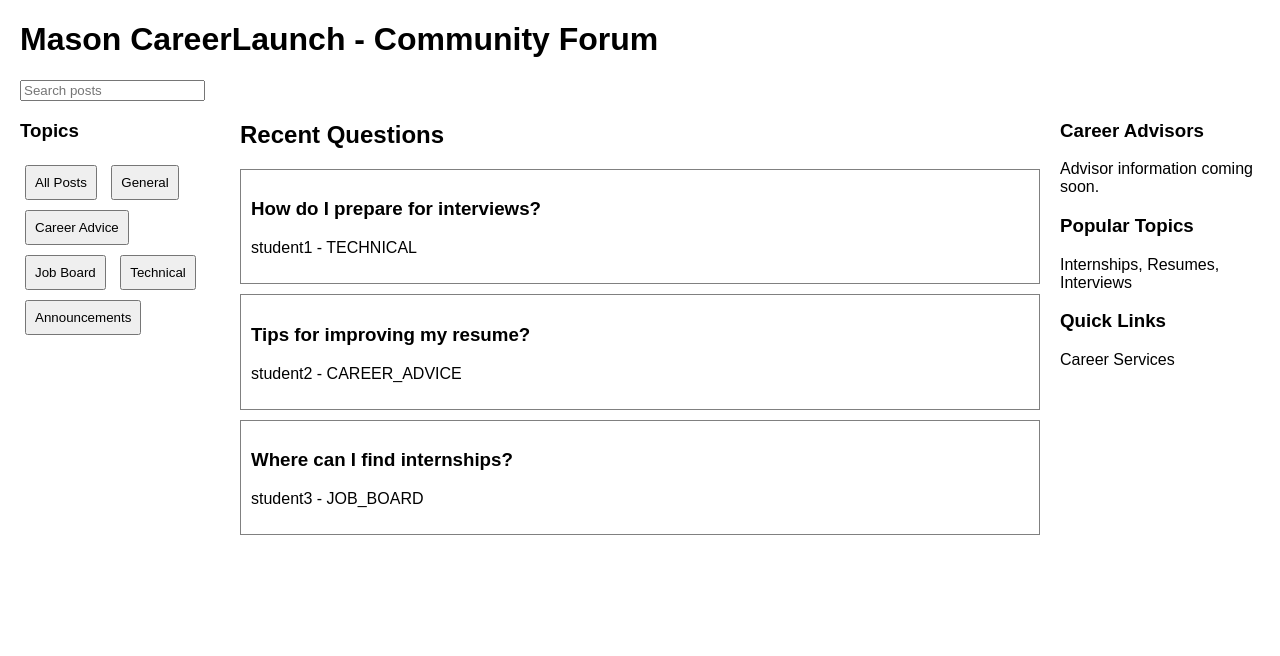
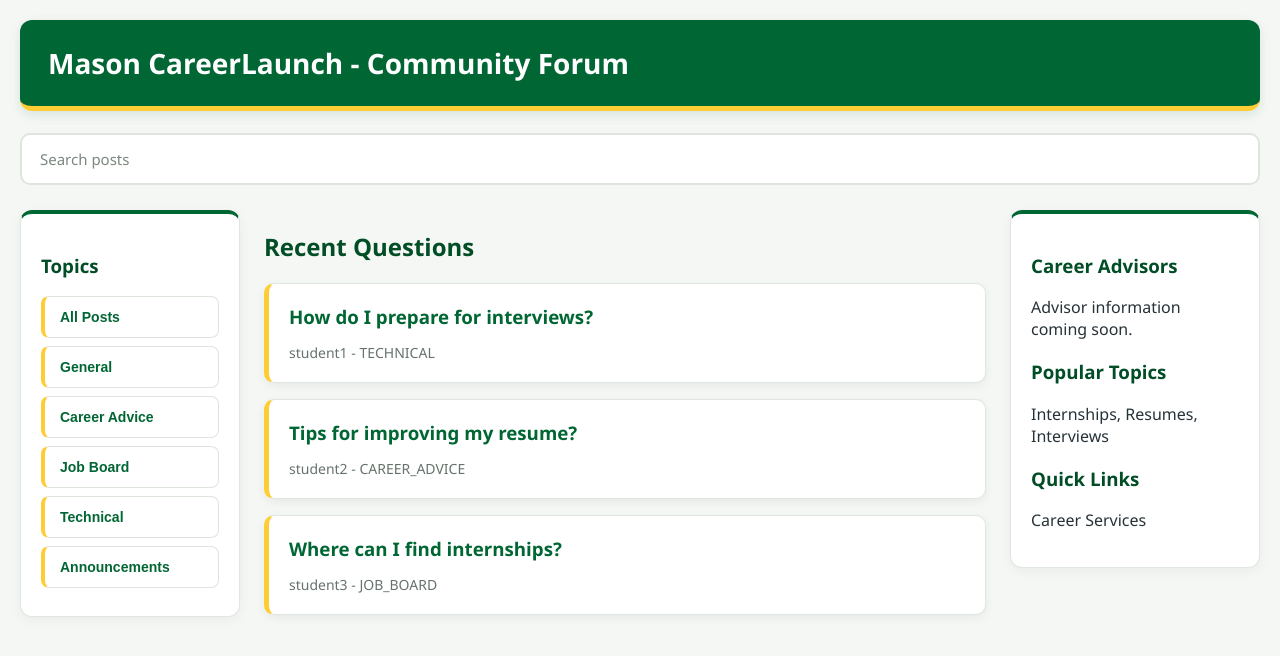
Before and after one commit to gmu-cs321-fall2026/Community_Form_and_Discussion, a plain HTML site: page Code/Webpage/DefaultView.html in a window 1280 px wide. Drawn offline with Linux system fonts and the light colour scheme.

Commit message:
Improving default webpage view with mason green and gold
Updated styles for layout, buttons, and post cards.

```diff
--- a/Code/Webpage/DefaultView.html
+++ b/Code/Webpage/DefaultView.html
@@ -6,35 +6,144 @@
 <title>Community Forum</title>
 
 <style>
+  :root {
+  --mason-green: #006633;
+  --mason-gold: #FFCC33;
+  --dark-green: #004D26;
+  --background: #F5F7F5;
+  --text-color: #263238;
+}
   body {
-    font-family: Arial, sans-serif;
-    margin: 20px;
-  }
+  font-family: "Segoe UI", Arial, sans-serif;
+  margin: 20px;
+  background-color: var(--background);
+  color: var(--text-color);
+}
+  h1 {
+  background-color: var(--mason-green);
+  color: white;
+  padding: 24px 28px;
+  border-bottom: 5px solid var(--mason-gold);
+  border-radius: 12px;
+  margin-bottom: 22px;
+  font-size: 28px;
+  font-weight: 700;
+  box-shadow: 0 4px 12px rgba(0, 102, 51, 0.12);
+}
+
+h2, h3 {
+  color: var(--dark-green);
+}
+  #search {
+  display: block;
+  width: 100%;
+  padding: 14px 18px;
+  border: 2px solid #DDE5DD;
+  border-radius: 10px;
+  background-color: white;
+  font-size: 15px;
+  font-family: inherit;
+  color: var(--text-color);
+  box-sizing: border-box;
+  transition: border-color 0.2s, box-shadow 0.2s;
+}
+  #search:focus {
+  border-color: var(--mason-green);
+  outline: 3px solid rgba(255, 204, 51, 0.5);
+  outline-offset: 1px;
+  box-shadow: 0 3px 10px rgba(0, 102, 51, 0.08);
+}
+
+#search::placeholder {
+  color: #7A887E;
+}
 
   .layout {
-    display: flex;
-    gap: 20px;
-  }
+  display: grid;
+  grid-template-columns: 220px minmax(0, 1fr) 250px;
+  gap: 24px;
+  align-items: start;
+  margin-top: 25px;
+}
 
   aside {
-    width: 200px;
-  }
+  background-color: white;
+  padding: 20px;
+  border: 1px solid #E0E6E0;
+  border-top: 4px solid var(--mason-green);
+  border-radius: 12px;
+  box-shadow: 0 3px 12px rgba(0, 0, 0, 0.05);
+}
 
   main {
-    flex: 1;
-  }
+  min-width: 0;
+}
 
   button {
     margin: 5px;
     padding: 8px;
     cursor: pointer;
   }
+  aside button {
+  display: block;
+  width: 100%;
+  margin: 8px 0;
+  padding: 12px 15px;
+  background-color: white;
+  color: var(--mason-green);
+  border: 1px solid #DDE5DD;
+  border-left: 4px solid var(--mason-gold);
+  border-radius: 8px;
+  text-align: left;
+  font-weight: 600;
+  font-size: 14px;
+  transition: all 0.2s ease;
+}
+  aside button:hover {
+  background-color: var(--mason-green);
+  color: white;
+  border-color: var(--mason-green);
+  border-left-color: var(--mason-gold);
+  transform: translateX(3px);
+}
+
+aside button:focus-visible {
+  outline: 3px solid var(--mason-gold);
+  outline-offset: 2px;
+}
 
   .post-card {
-    border: 1px solid gray;
-    padding: 10px;
-    margin-bottom: 10px;
+  background-color: white;
+  border: 1px solid #E0E6E0;
+  border-left: 5px solid var(--mason-gold);
+  border-radius: 10px;
+  padding: 20px;
+  margin-bottom: 16px;
+  box-shadow: 0 3px 10px rgba(0, 0, 0, 0.06);
+  transition: transform 0.2s, box-shadow 0.2s;
+}
+
+.post-card:hover {
+  transform: translateY(-3px);
+  box-shadow: 0 6px 16px rgba(0, 102, 51, 0.12);
+}
+
+.post-card h3 {
+  color: var(--mason-green);
+  margin-top: 0;
+  margin-bottom: 8px;
+}
+
+.post-card p {
+  color: #66736B;
+  font-size: 14px;
+  margin-bottom: 0;
+}
+  @media (max-width: 900px) {
+  .layout {
+    grid-template-columns: 1fr;
   }
+}
 </style>
 </head>
 
```
